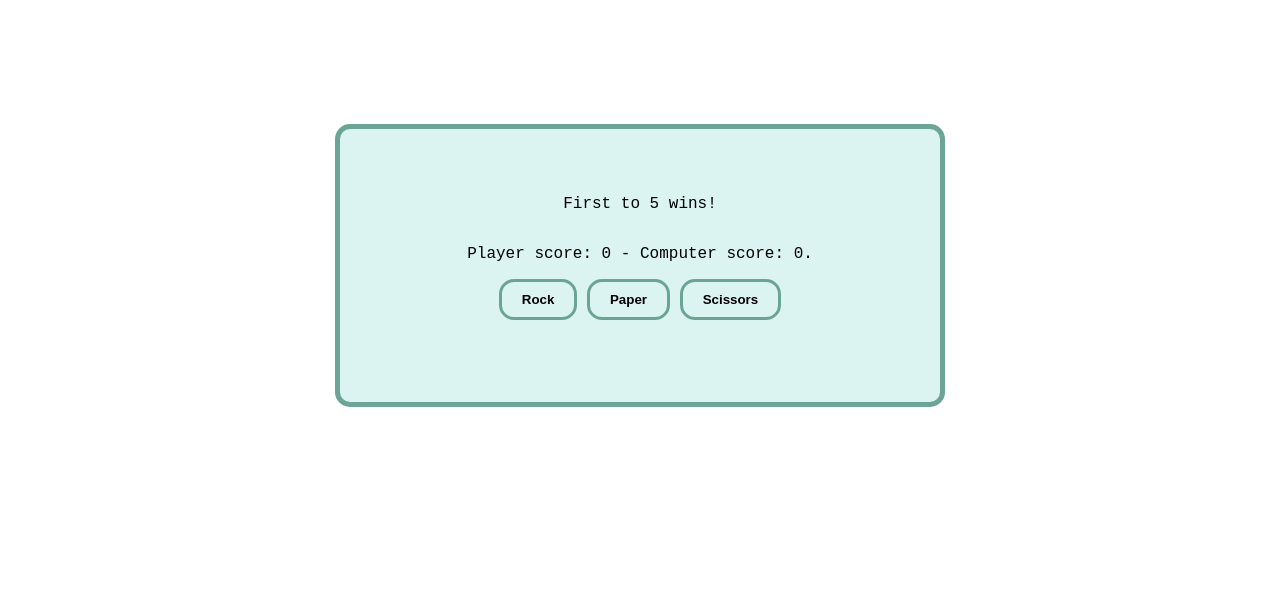
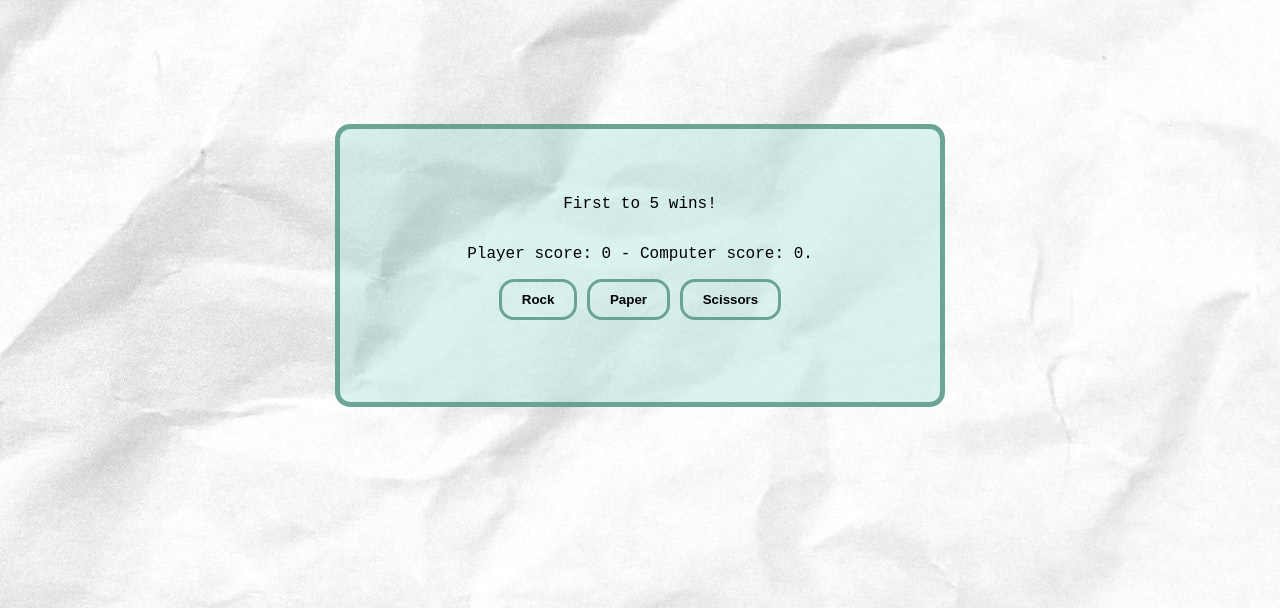
Before and after one commit to DeannaLuna/RockPaperScissors, a plain HTML site: page index.html in a window 1280 px wide. Shown: the part 192-800 px from the top of the page. Drawn offline with Linux system fonts and the light colour scheme; the site is published under a folder, as on GitHub Pages, so addresses that start at the root find nothing.

Commit message:
fix background image not showing

```diff
--- a/style.css
+++ b/style.css
@@ -1,5 +1,5 @@
 body {
-    background-image: url("/images/paper.jpg");
+    background-image: url("./images/paper.jpg");
     font-family: 'Courier New', Courier, monospace;
 }
 
```
